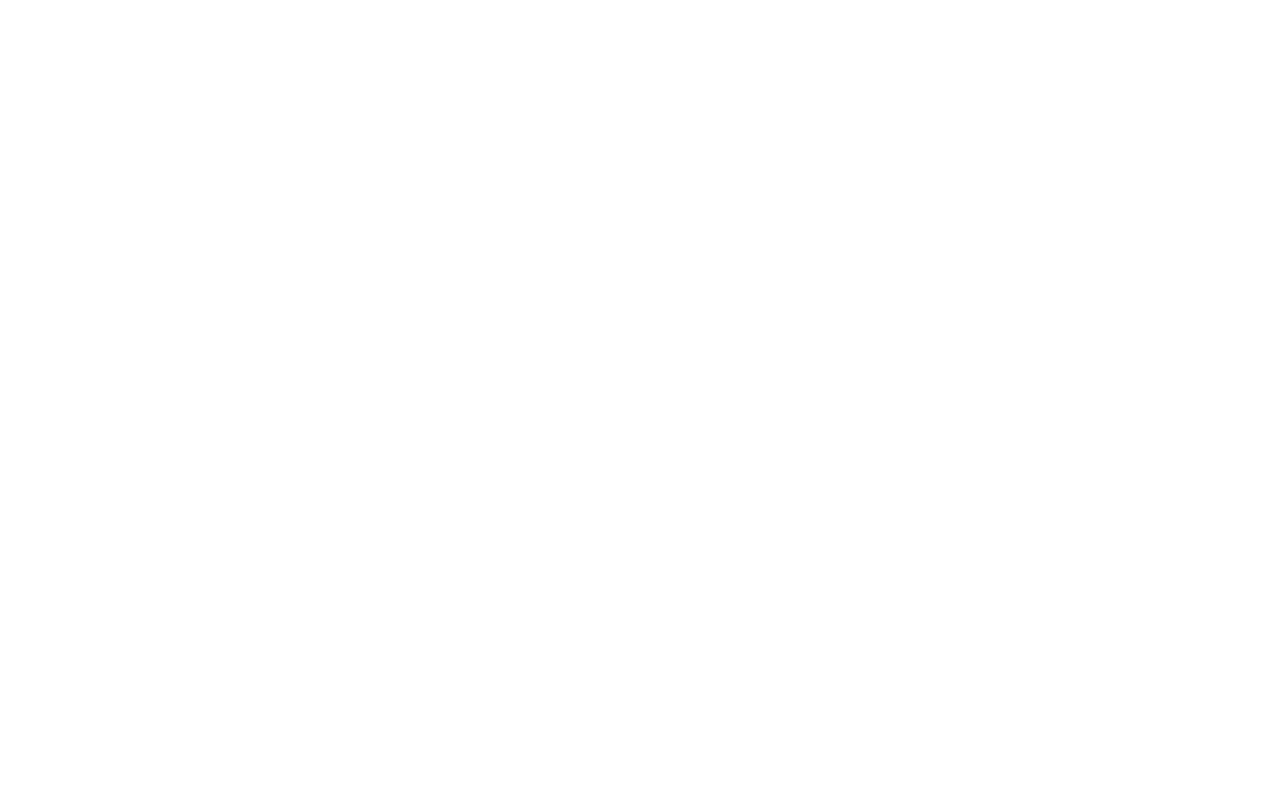
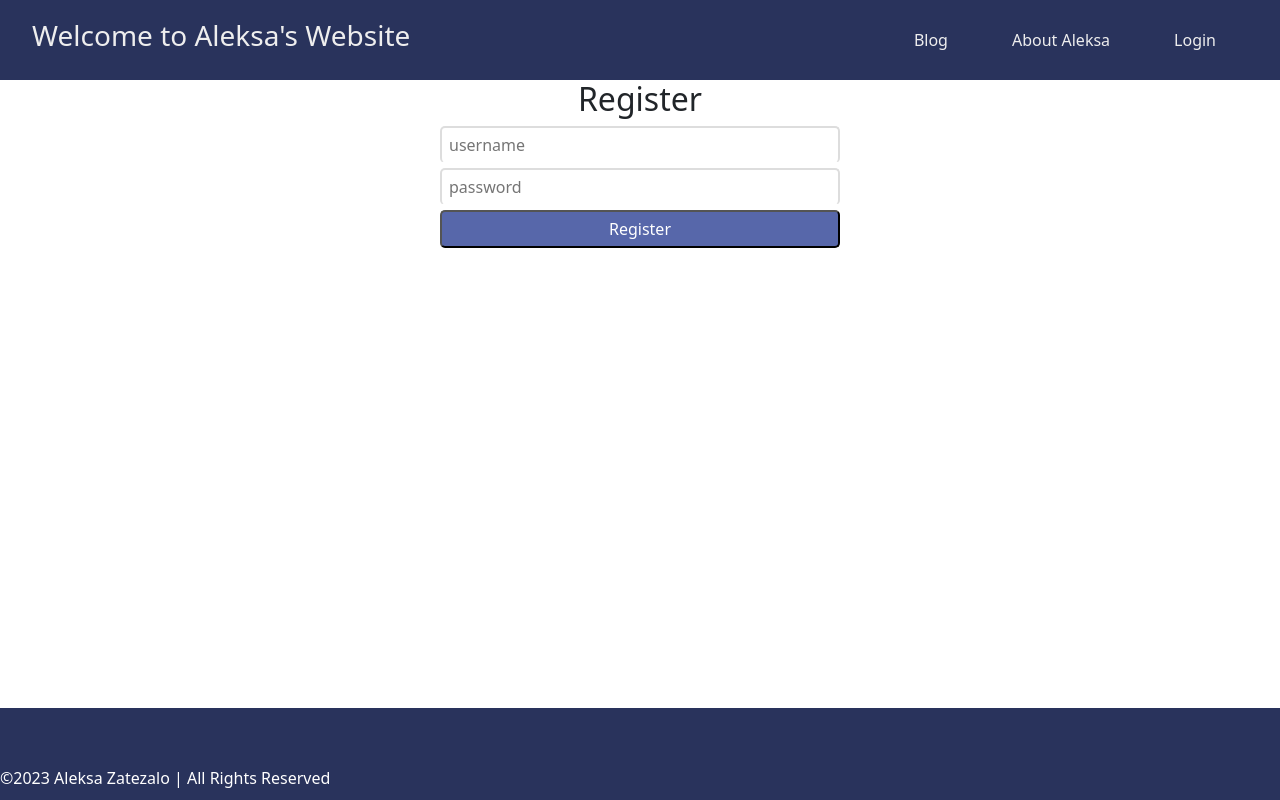
Before and after one commit to AleksaZatezalo/aleksazatezalo.com, a React (Create React App) app in the folder website/: page /register in a window 1280 px wide. Before the commit this address had no page. Built offline with nearby package versions, Linux system fonts and the light colour scheme.

Commit message:
Registration page began

```diff
--- a/website/src/App.js
+++ b/website/src/App.js
@@ -3,6 +3,7 @@
 import BlogPage from "./Pages/BlogPage/BlogPage"
 import AboutPage from "./Pages/AboutPage/AboutPage"
 import LoginPage from './Pages/LoginPage/LoginPage';
+import RegisterPage from './Pages/LoginPage/Register';
 import './App.css';
 
 function App() {
@@ -15,6 +16,7 @@
             <Route index element={<BlogPage/>} />
             <Route path="/about" index element={<AboutPage/>} />
             <Route path="/login" index element={<LoginPage/>}/>
+            <Route path="/register" index element={<RegisterPage/>}/>
           </Routes>
         </BrowserRouter>
     </div>
--- /dev/null
+++ b/website/src/Pages/LoginPage/Register.js
@@ -0,0 +1,39 @@
+
+import React from 'react';
+import Navbar from '../../Components/Navbar/Navbar';
+import Footer from '../../Components/Footer/Footer';
+import {useState} from "react";
+import "./LoginPage.css"
+
+export default function RegisterPage() {
+  const [username, setUsername] = useState('');
+  const [password, setPassword] = useState('');
+
+  async function register(ev) {
+    ev.preventDefault();
+    await fetch('http://localhost:4000/register', {
+      method: 'POST',
+      body: JSON.stringify({username, password}),
+      headers: {'Content-Type':'application/json'},
+    })
+  }
+
+  return (
+    <div className="page-container" onSubmit={register}>
+    <div className="content-wrap">
+          <Navbar/>
+          <form action="" className='login'>
+            <h2>Register</h2>
+            <input type='text'  placeholder='username'
+                                value={username}
+                                onChange={ev => setUsername(ev.target.value)}/>
+            <input type='password'  placeholder='password'
+                                    value={password}
+                                    onChange={ev => setPassword(ev.target.value)}/>
+            <button>Register</button>
+          </form>
+      </div>
+      <Footer/>
+    </div>
+  );
+}
```
Also changed, not shown: 1 other file (tests, documents, lock files or other folders).
